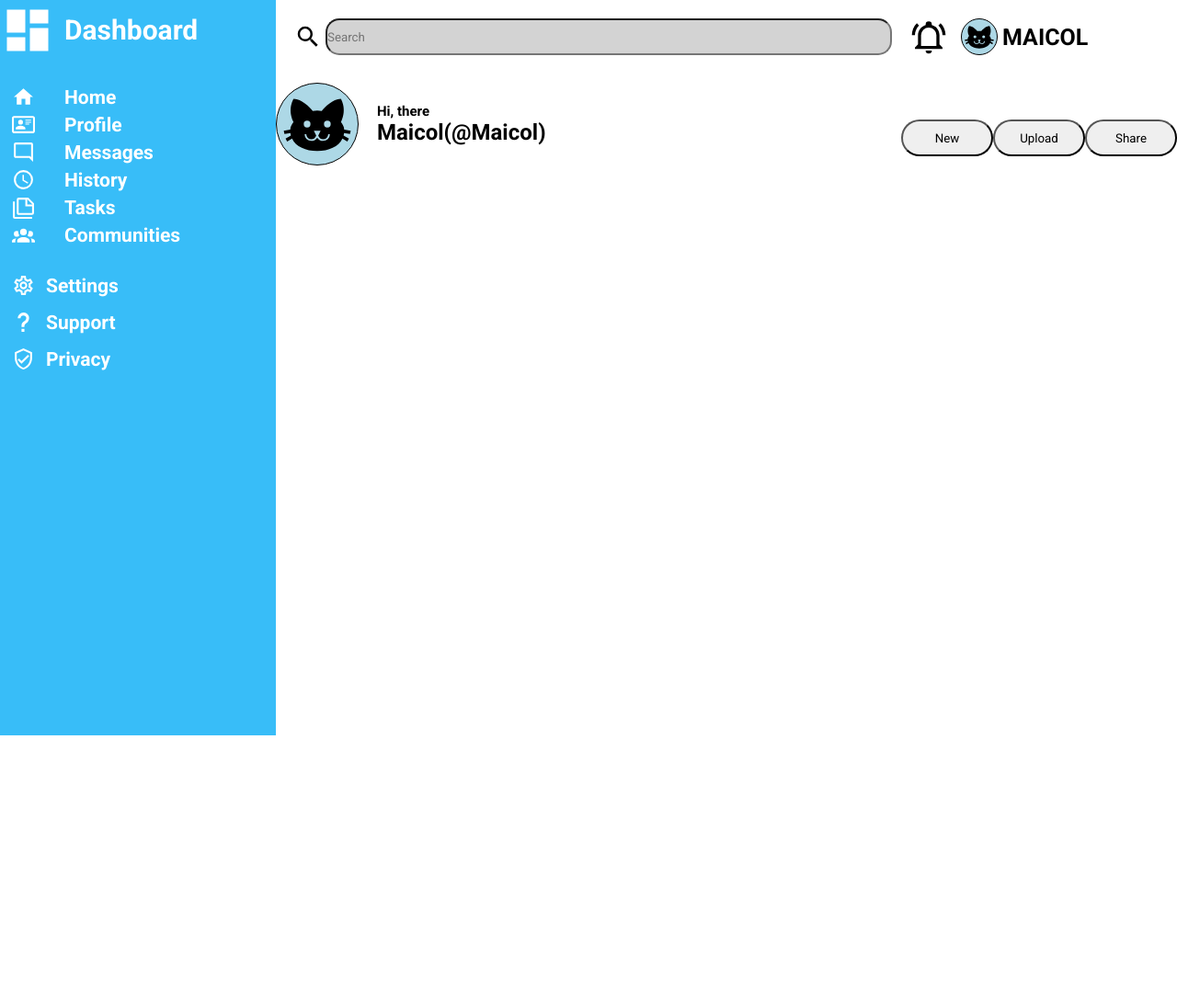
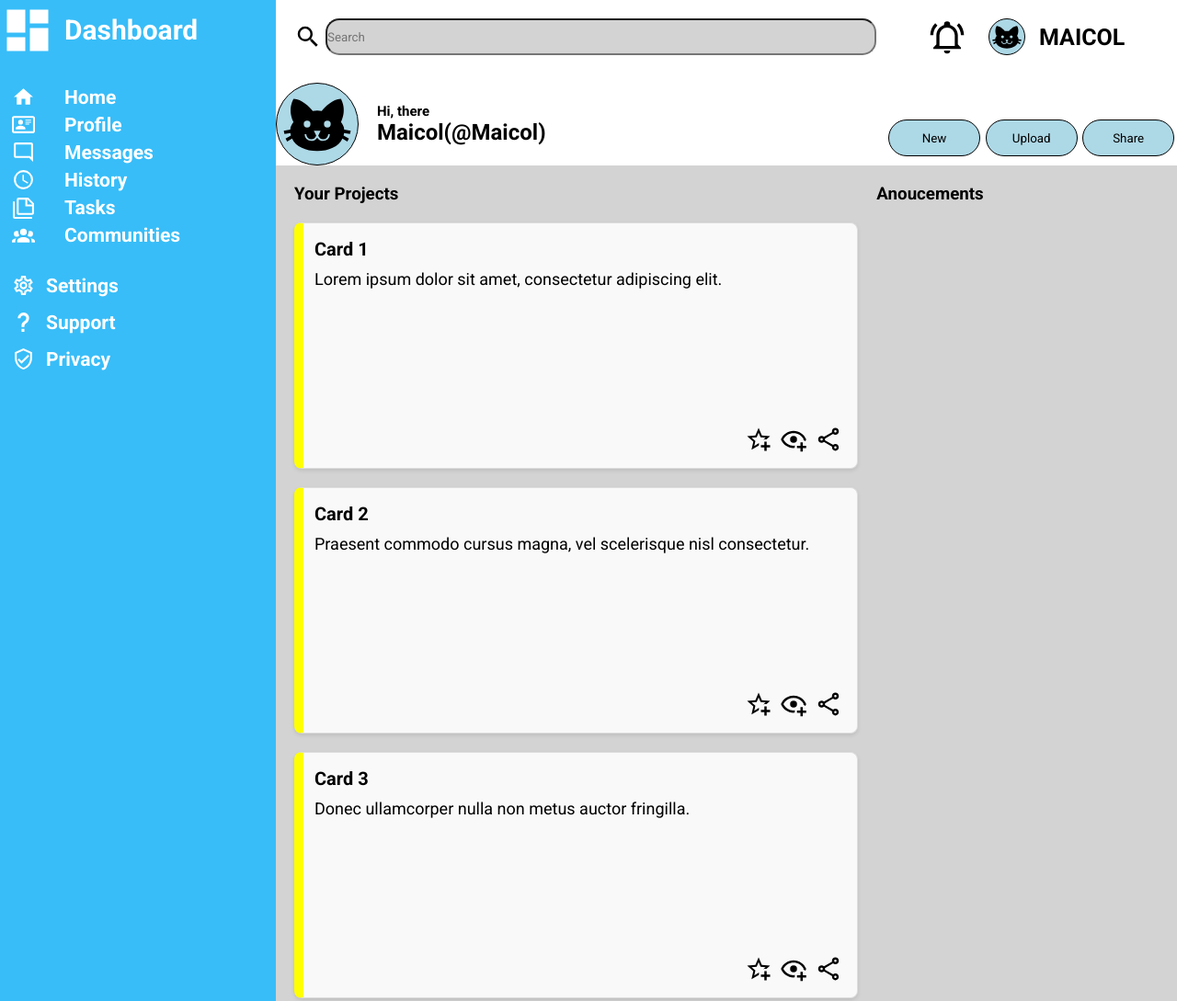
Before and after one commit to maicol240/DashBoard, a plain HTML site: page index.html in a window 1280 px wide. Shown: the top 1089 px of the page at 92% size. Before the commit the page ends 800 px from the top, so only its background shows below. Drawn offline with Linux system fonts and the light colour scheme.

Commit message:
Content complete

```diff
--- a/index.html
+++ b/index.html
@@ -75,7 +75,7 @@
 
 <div class="profile">
 
-  <img src="img/bell-ring-outline.svg" class="icon" alt="bell">
+  <img style="margin-right: 10px;" src="img/bell-ring-outline.svg" class="icon" alt="bell">
 
     <img src="/img/cat.svg" class="profile-picture" alt="cat">
 
@@ -111,10 +111,73 @@
           <button>Share</button>
 
         </div>
+<!-- Buttons end -->
+      </div>
+<!-- Header End -->
+      <div class="main-content">
+
+        <h3>Your Projects</h3>
+
+        <h3 >Anoucements</h3>
+        <div class="content">
+
+          <div class="card">
+            <div class="card-title">Card 1</div>
+            <div class="card-content">Lorem ipsum dolor sit amet, consectetur adipiscing elit.</div>
+            <div class="share">
+              <img src="/img/star-plus-outline.svg" alt="Star">
+              <img src="/img/eye-plus-outline.svg" alt="Eye">
+              <img src="/img/share-variant-outline.svg" alt="Share">
+            </div>
+          </div>
+          <div class="card">
+            <div class="card-title">Card 2</div>
+            <div class="card-content">Praesent commodo cursus magna, vel scelerisque nisl consectetur.</div>
+            <div class="share">
+              <img src="/img/star-plus-outline.svg" alt="Star">
+              <img src="/img/eye-plus-outline.svg" alt="Eye">
+              <img src="/img/share-variant-outline.svg" alt="Share">
+            </div>
+          </div>
+          <div class="card">
+            <div class="card-title">Card 3</div>
+            <div class="card-content">Donec ullamcorper nulla non metus auctor fringilla.</div>
+            <div class="share">
+              <img src="/img/star-plus-outline.svg" alt="Star">
+              <img src="/img/eye-plus-outline.svg" alt="Eye">
+              <img src="/img/share-variant-outline.svg" alt="Share">
+            </div>
+          </div>
+          <div class="card">
+            <div class="card-title">Card 4</div>
+            <div class="card-content">Vestibulum id ligula porta felis euismod semper.</div>
+            <div class="share">
+              <img src="/img/star-plus-outline.svg" alt="Star">
+              <img src="/img/eye-plus-outline.svg" alt="Eye">
+              <img src="/img/share-variant-outline.svg" alt="Share">
+            </div>
+          </div>
+          <div class="card">
+            <div class="card-title">Card 5</div>
+            <div class="card-content">Aenean lacinia bibendum nulla sed consectetur.</div>
+            <div class="share">
+              <img src="/img/star-plus-outline.svg" alt="Star">
+              <img src="/img/eye-plus-outline.svg" alt="Eye">
+              <img src="/img/share-variant-outline.svg" alt="Share">
+            </div>
+          </div>
+
+
+
+
+
+        </div>
+        <div class="board">
+
+        </div>
+
 
       </div>
-<!-- Header End -->
-      <div class="main-content"></div>
 
   </body>
 </html>
--- a/style.css
+++ b/style.css
@@ -82,7 +82,7 @@ body {
 
 .header {
   grid-area: header;
-  grid-template-columns: 4fr 1fr;
+  grid-template-columns: 2fr 1fr;
   grid-template-rows: 1fr 1fr;
   display: grid;
   align-items: start;
@@ -108,13 +108,11 @@ body {
   height: 40px;
 }
 .profile {
-  display: grid;
-  padding-top: 20px;
-  padding-left: 20px;
-  padding-bottom: 20px;
-  padding-right: 40px;
-  grid-template-columns: 50px 50px 100px;
-  grid-template-rows: auto, auto;
+  display: flex;
+  gap: 15px;
+
+  justify-content: center;
+  padding: 20px;
 }
 
 .profile > .profile-picture {
@@ -174,4 +172,53 @@ button {
   height: 40px;
   width: 100px;
   border-radius: 25px;
+  background-color: lightblue;
+  border: var(--border);
 }
+
+.main-content {
+  background-color: lightgray;
+  display: grid;
+  grid-template-columns: 2fr 1fr;
+  grid-template-rows: min-content;
+  padding: 20px 20px 0 20px;
+  gap: 20px;
+}
+
+.content {
+  display: grid;
+  grid-template-columns: repeat(auto-fit, minmax(350px, 1fr));
+  gap: 20px;
+}
+
+.card {
+  background-color: #f9f9f9;
+  border: 1px solid #ddd;
+  border-radius: 8px;
+  padding: 16px;
+  box-shadow: 0 2px 4px rgba(0, 0, 0, 0.1);
+  position: relative;
+  padding-left: 12px;
+  border-left: yellow solid 10px;
+}
+
+.card-title {
+  font-size: 20px;
+  padding-bottom: 10px;
+  font-weight: bolder;
+}
+.card-content {
+  height: 150px;
+  font-size: 18px;
+}
+
+.share {
+  display: flex;
+  justify-content: flex-end;
+  gap: 8px;
+  align-items: end;
+  margin-top: 20px;
+}
+.share > img {
+  max-height: 30px;
+}
```
Also changed, not shown: img/eye-plus-outline.svg (added), img/share-variant-outline.svg (added), img/star-plus-outline.svg (added).
